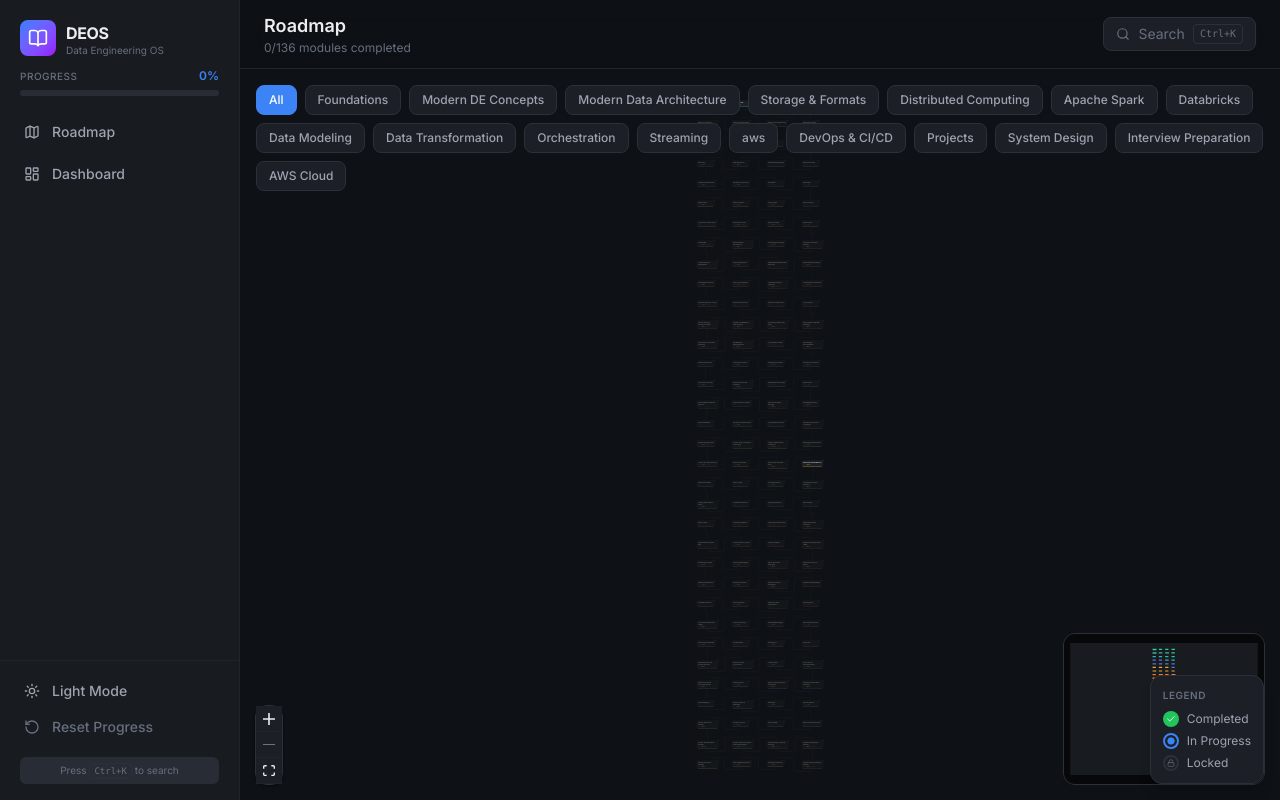
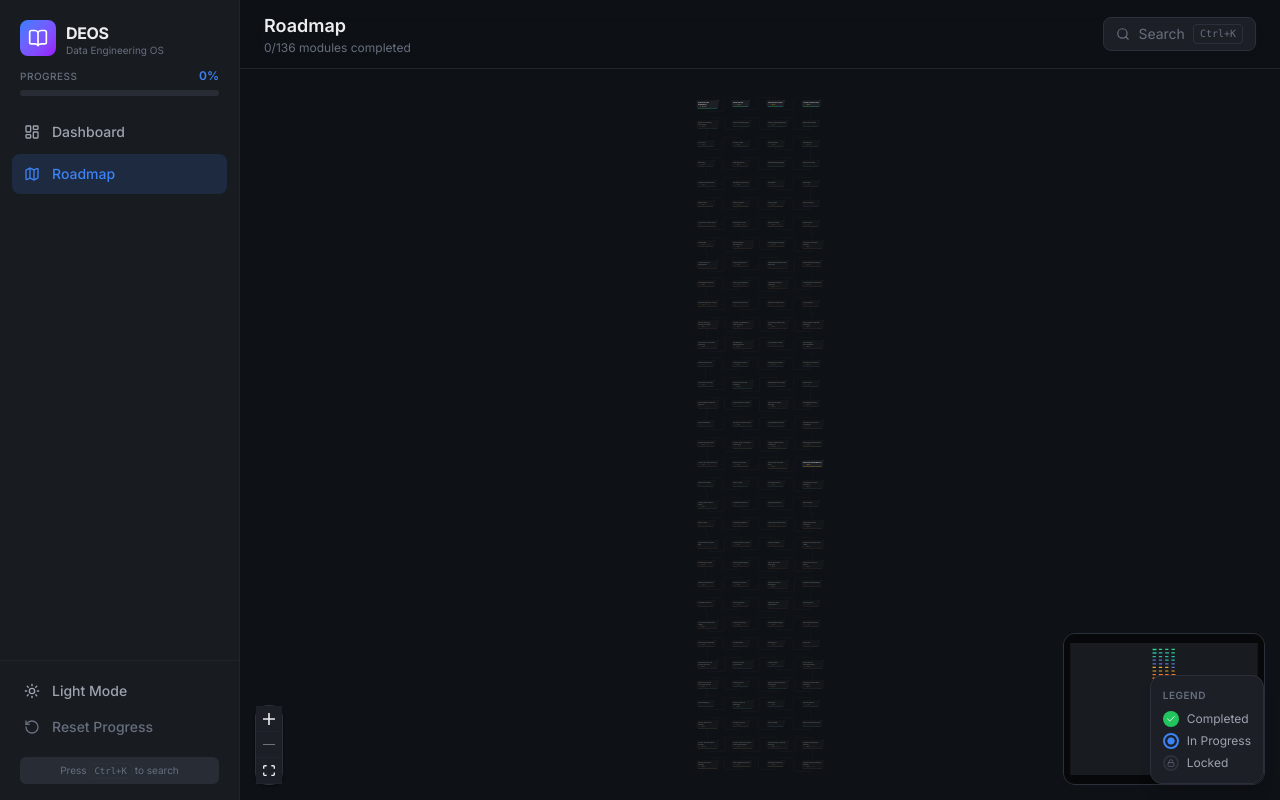
Before and after one commit to Siddharth-Singh-Verma/data-engineering-os, a React (Vite) app: page /#/roadmap in a window 1280 px wide. Built offline with nearby package versions, Linux system fonts and the light colour scheme.

Commit message:
feat: make dashboard landing page and remove category buttons

```diff
--- a/src/components/layout/Sidebar.tsx
+++ b/src/components/layout/Sidebar.tsx
@@ -12,8 +12,8 @@
 
 export function Sidebar({ theme, toggleTheme, progressPercent, resetProgress, isOpen, onClose }: SidebarProps) {
   const navItems = [
-    { to: '/', icon: Map, label: 'Roadmap' },
-    { to: '/dashboard', icon: LayoutDashboard, label: 'Dashboard' },
+    { to: '/', icon: LayoutDashboard, label: 'Dashboard' },
+    { to: '/roadmap', icon: Map, label: 'Roadmap' },
   ];
 
   return (
--- a/src/components/roadmap/RoadmapCanvas.tsx
+++ b/src/components/roadmap/RoadmapCanvas.tsx
@@ -31,7 +31,6 @@
 
 export function RoadmapCanvas({ roadmapData, modules, progress, toggleModuleComplete }: RoadmapCanvasProps) {
   const navigate = useNavigate();
-  const [activeCategory, setActiveCategory] = useState<string | null>(null);
 
   const moduleMap = useMemo(() => {
     const map: Record<string, Module> = {};
@@ -41,10 +40,6 @@
 
   const initialNodes: Node[] = useMemo(() =>
     roadmapData.nodes
-      .filter(n => {
-        if (!activeCategory) return true;
-        return n.data.category === activeCategory;
-      })
       .map(n => {
         const mod = moduleMap[n.data.moduleId];
         const isCompleted = progress.completedModules.includes(n.id);
@@ -71,17 +66,11 @@
           },
         };
       }),
-    [roadmapData.nodes, moduleMap, progress, activeCategory, toggleModuleComplete, navigate]
+    [roadmapData.nodes, moduleMap, progress, toggleModuleComplete, navigate]
   );
 
   const initialEdges: Edge[] = useMemo(() =>
     roadmapData.edges
-      .filter(e => {
-        if (!activeCategory) return true;
-        const sourceNode = roadmapData.nodes.find(n => n.id === e.source);
-        const targetNode = roadmapData.nodes.find(n => n.id === e.target);
-        return sourceNode?.data.category === activeCategory || targetNode?.data.category === activeCategory;
-      })
       .map(e => {
         const sourceCompleted = progress.completedModules.includes(e.source);
         return {
@@ -96,7 +85,7 @@
           type: 'smoothstep',
         };
       }),
-    [roadmapData.edges, roadmapData.nodes, progress, activeCategory]
+    [roadmapData.edges, progress]
   );
 
   const [nodes, setNodes, onNodesChange] = useNodesState(initialNodes);
@@ -115,41 +104,10 @@
     }
   }, [moduleMap, navigate]);
 
-  // Get unique categories for filter
-  const categories = useMemo(() => {
-    const cats = new Set<string>(roadmapData.nodes.map(n => n.data.category));
-    return Array.from(cats);
-  }, [roadmapData.nodes]);
+  // Roadmap component UI
 
   return (
     <div className="relative w-full h-full">
-      {/* Category Filter Bar */}
-      <div className="absolute top-4 left-4 z-10 flex flex-wrap gap-2">
-        <button
-          onClick={() => setActiveCategory(null)}
-          className={`px-3 py-1.5 rounded-lg text-xs font-medium transition-all duration-200 border ${
-            !activeCategory
-              ? 'bg-[var(--color-accent)] text-white border-[var(--color-accent)]'
-              : 'bg-[var(--color-bg-card)] text-[var(--color-text-secondary)] border-[var(--color-border-default)] hover:bg-[var(--color-bg-card-hover)]'
-          }`}
-        >
-          All
-        </button>
-        {categories.map(cat => (
-          <button
-            key={cat}
-            onClick={() => setActiveCategory(activeCategory === cat ? null : cat)}
-            className={`px-3 py-1.5 rounded-lg text-xs font-medium transition-all duration-200 border ${
-              activeCategory === cat
-                ? 'bg-[var(--color-accent)] text-white border-[var(--color-accent)]'
-                : 'bg-[var(--color-bg-card)] text-[var(--color-text-secondary)] border-[var(--color-border-default)] hover:bg-[var(--color-bg-card-hover)]'
-            }`}
-          >
-            {CATEGORY_LABELS[cat] || cat}
-          </button>
-        ))}
-      </div>
-
       <ReactFlow
         nodes={nodes}
         edges={edges}
```
